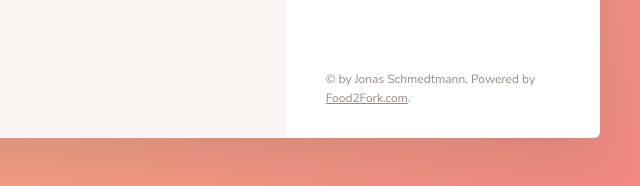
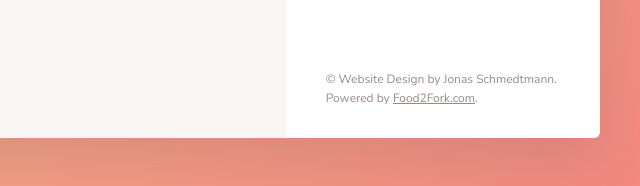
Before and after one commit to mariuslungu97/recipe-searching-web-app, a website built with webpack: page dist/index.html in a window 1280 px wide. Shown: the part 1013-1199 px from the top of the page, 640-1280 px from the left. Built offline with nearby package versions, Linux system fonts and the light colour scheme.

Commit message:
updated copy

```diff
--- a/dist/index.html
+++ b/dist/index.html
@@ -429,7 +429,7 @@
             </ul>
 
             <div class="copyright">
-                &copy; by Jonas Schmedtmann. Powered by
+                &copy; Website Design by Jonas Schmedtmann. Powered by
                 <a href="http://food2fork.com" target="_blank" class="link">Food2Fork.com</a>.
             </div>
 
```
